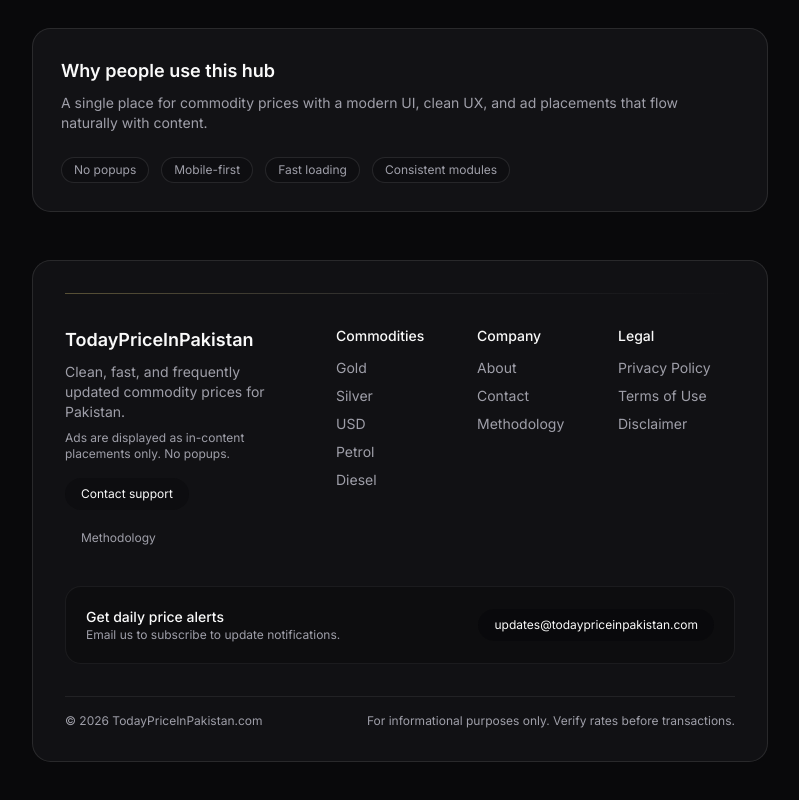
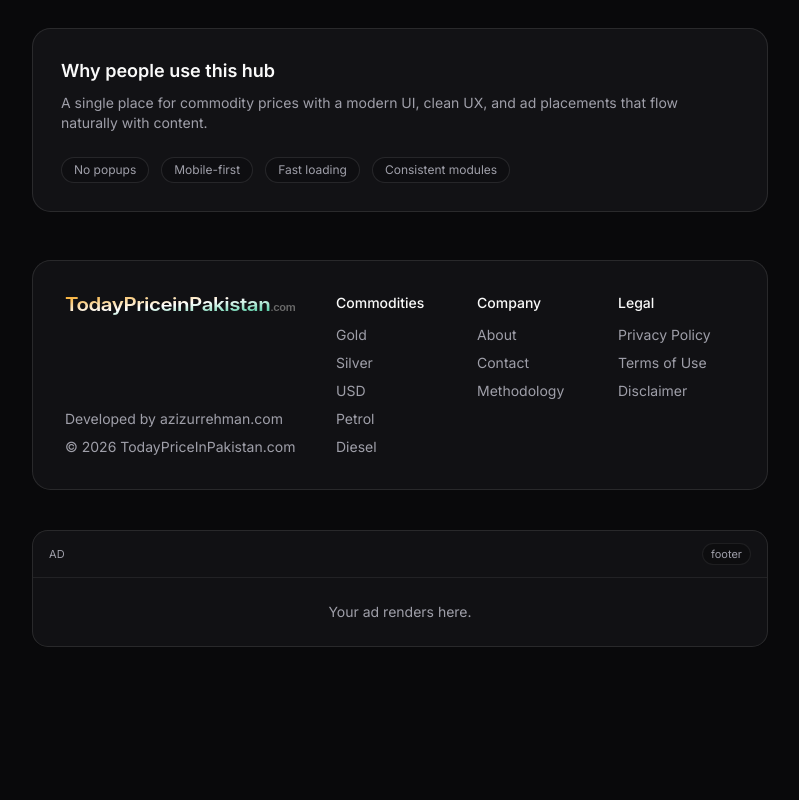
Before and after one commit to eazizurrehman/todaypriceinpakistan.com, a Next.js app: page / in a window 1280 px wide. Shown: the part 1926-2726 px from the top of the page, without its empty margins (240-1039 px from the left). After the commit the page ends 2613 px from the top, so only its background shows below. Built offline with nearby package versions, Linux system fonts and the light colour scheme.

Commit message:
feat: add sidebar in gold page

```diff
--- a/app/(modules)/_footer.tsx
+++ b/app/_components/_footer.tsx
@@ -1,3 +1,4 @@
+import Image from "next/image";
 import Link from "next/link";
 
 const commodityLinks = [
@@ -23,36 +24,29 @@
 export function AppFooter() {
   return (
     <footer className="mt-12 space-y-8 rounded-4xl border bg-card/70 p-6 backdrop-blur supports-backdrop-filter:bg-card/60 md:p-8">
-      <div className="h-px w-full bg-linear-to-r from-amber-200/30 via-white/10 to-transparent" />
       <div className="grid gap-10 lg:grid-cols-[1.1fr_1.9fr]">
-        <div className="space-y-4">
+        <div className="flex flex-col justify-between gap-4">
+          <Link className="flex items-center" href="/">
+            <Image
+              alt="TodayPriceInPakistan.com"
+              className="h-6 w-auto"
+              height={60}
+              src="/logo.svg"
+              width={610}
+            />
+          </Link>
           <div className="space-y-2">
-            <p className="font-semibold text-foreground text-lg">
-              TodayPriceInPakistan
+            <p className="text-muted-foreground text-sm">
+              Developed by{" "}
+              <a href="https://azizurrehman.com" rel="noopener" target="_blank">
+                azizurrehman.com
+              </a>{" "}
             </p>
             <p className="text-muted-foreground text-sm">
-              Clean, fast, and frequently updated commodity prices for Pakistan.
-            </p>
-            <p className="text-muted-foreground text-xs">
-              Ads are displayed as in-content placements only. No popups.
+              © 2026 TodayPriceInPakistan.com
             </p>
           </div>
-          <div className="flex flex-wrap gap-3">
-            <Link
-              className="rounded-full border border-border/60 bg-background/40 px-4 py-2 text-foreground text-xs transition hover:bg-background/70"
-              href="/contact"
-            >
-              Contact support
-            </Link>
-            <Link
-              className="rounded-full border border-border/60 px-4 py-2 text-muted-foreground text-xs transition hover:text-foreground"
-              href="/methodology"
-            >
-              Methodology
-            </Link>
-          </div>
         </div>
-
         <div className="grid gap-6 sm:grid-cols-2 lg:grid-cols-3">
           <div className="space-y-3">
             <h3 className="font-medium text-foreground text-sm">Commodities</h3>
@@ -103,32 +97,6 @@
           </div>
         </div>
       </div>
-
-      <div className="rounded-3xl border border-border/60 bg-background/40 p-5">
-        <div className="flex flex-wrap items-center justify-between gap-4">
-          <div>
-            <p className="font-medium text-foreground text-sm">
-              Get daily price alerts
-            </p>
-            <p className="text-muted-foreground text-xs">
-              Email us to subscribe to update notifications.
-            </p>
-          </div>
-          <a
-            className="rounded-full border border-border/60 bg-background/60 px-4 py-2 text-foreground text-xs transition hover:bg-background"
-            href="mailto:updates@todaypriceinpakistan.com"
-          >
-            updates@todaypriceinpakistan.com
-          </a>
-        </div>
-      </div>
-
-      <div className="flex flex-wrap items-center justify-between gap-3 border-border/70 border-t pt-4 text-muted-foreground text-xs">
-        <p>© 2026 TodayPriceInPakistan.com</p>
-        <p>
-          For informational purposes only. Verify rates before transactions.
-        </p>
-      </div>
     </footer>
   );
 }
--- a/app/(modules)/_header.tsx
+++ b/app/_components/_header.tsx
@@ -1,3 +1,4 @@
+import Image from "next/image";
 import Link from "next/link";
 import {
   NavigationMenu,
@@ -20,14 +21,15 @@
   return (
     <div className="sticky top-0 z-100 rounded-b-2xl bg-background/85 pt-5 backdrop-blur supports-backdrop-filter:bg-background/60">
       <header className="relative mx-auto flex w-full items-center justify-between gap-4 rounded-3xl border bg-card/70 px-4 py-3 shadow-xs backdrop-blur supports-backdrop-filter:bg-card/60">
-        <div className="-z-10 absolute inset-0 rounded-3xl bg-linear-to-r from-amber-500/10 via-transparent to-emerald-500/10" />
-        <Link className="flex items-center gap-2" href="/">
-          <span className="font-semibold leading-tight">
-            TodayPriceInPakistan
-            <span className="hidden text-muted-foreground text-sm sm:inline">
-              .com
-            </span>
-          </span>
+        <div className="-z-10 absolute inset-0 flex items-center rounded-3xl bg-linear-to-r from-amber-500/10 via-transparent to-emerald-500/10" />
+        <Link className="flex items-center" href="/">
+          <Image
+            alt="TodayPriceInPakistan.com"
+            className="h-6 w-auto"
+            height={60}
+            src="/logo.svg"
+            width={610}
+          />
         </Link>
         <NavigationMenu className="hidden md:flex">
           <NavigationMenuList className="space-x-1">
--- a/app/globals.css
+++ b/app/globals.css
@@ -161,7 +161,7 @@
 
 @layer utilities {
   .container {
-    @apply max-w-[1400px];
+    @apply max-w-[1600px];
   }
   .bp {
     @apply dark:bg-blue-900 3xs:dark:bg-rose-900 2xs:dark:bg-orange-900 xs:dark:bg-amber-900 sm:dark:bg-lime-900 md:dark:bg-emerald-900 lg:dark:bg-teal-900 xl:dark:bg-cyan-900 2xl:dark:bg-sky-900;
--- a/app/layout.tsx
+++ b/app/layout.tsx
@@ -1,9 +1,9 @@
 import type { Metadata } from "next";
 import { Geist, Geist_Mono, Inter, JetBrains_Mono } from "next/font/google";
 import "./globals.css";
+import { AppFooter } from "@/app/_components/_footer";
+import { AppHeader } from "@/app/_components/_header";
 import { AdSlot } from "@/app/_components/ad-slot";
-import { AppFooter } from "@/app/(modules)/_footer";
-import { AppHeader } from "@/app/(modules)/_header";
 import { cn } from "@/lib/utils";
 
 const inter = Inter({ subsets: ["latin"], variable: "--font-sans" });
@@ -64,26 +64,25 @@
       lang="en"
     >
       <body className="min-h-dvh">
-        <main>
-          <div className="container mx-auto pb-10">
-            <div className="mx-auto grid grid-cols-1 gap-8 px-4 lg:grid-cols-[14rem_minmax(0,1fr)_14rem]">
+        <main className="container mx-auto grid grid-cols-1 gap-8 px-4 lg:grid-cols-[14rem_minmax(0,1fr)_14rem]">
           <aside className="hidden lg:block">
             <div className="sticky top-6">
               <AdSlot slot="sidebar-left" variant="sidebar" />
             </div>
           </aside>
-              <div className=" ">
+          <div>
             <AppHeader />
-                <div className=" ">{children}</div>
+            {children}
+            <div className="space-y-10 pb-10">
               <AppFooter />
+              <AdSlot slot="footer" variant="inline" />
+            </div>
           </div>
           <aside className="hidden lg:block">
             <div className="sticky top-6">
               <AdSlot slot="sidebar-right" variant="sidebar" />
             </div>
           </aside>
-            </div>
-          </div>
         </main>
       </body>
     </html>
```
Also changed, not shown: app/(modules)/gold/rate-today/page.tsx (+71 -17 lines), public/logo.svg (added). Lines whose indentation alone changed are shown as unchanged.
